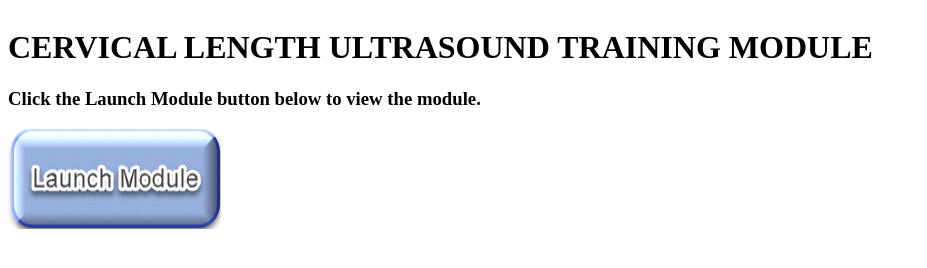
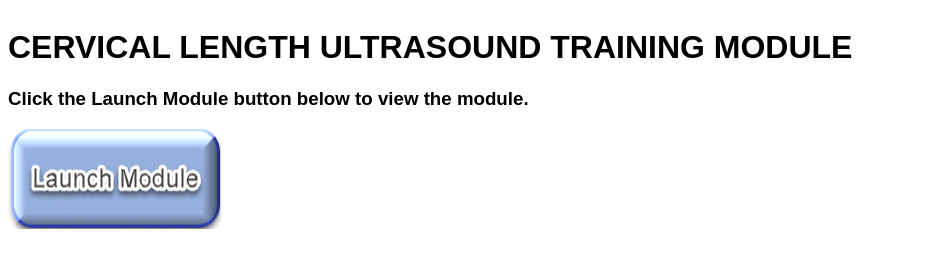
Before and after one commit to shewolf123/trainingModule, a plain HTML site: page index.html in a window 1280 px wide. Shown: the whole page, without its empty margins (0-927 px from the left). Drawn offline with Linux system fonts and the light colour scheme.

Commit message:
Update index.html

```diff
--- a/index.html
+++ b/index.html
@@ -2,8 +2,9 @@
 <html>
 <body>
 
-<div style="align-content:center">
+<div style="align-content:center; font-family:Arial, Helvetica, sans-serif">
 <h1>CERVICAL LENGTH ULTRASOUND TRAINING MODULE</h1>
+<p></p>
 <h3>Click the Launch Module button below to view the module.</h3>
 
 <p><a href="https://shewolf123.github.io/trainingModule/STOP PTB - Web/story.html" target="_blank"><img alt="" src="https://shewolf123.github.io/trainingModule/Launch%20Button.png" style="height:100px; width:213px" /></a></p>
```
